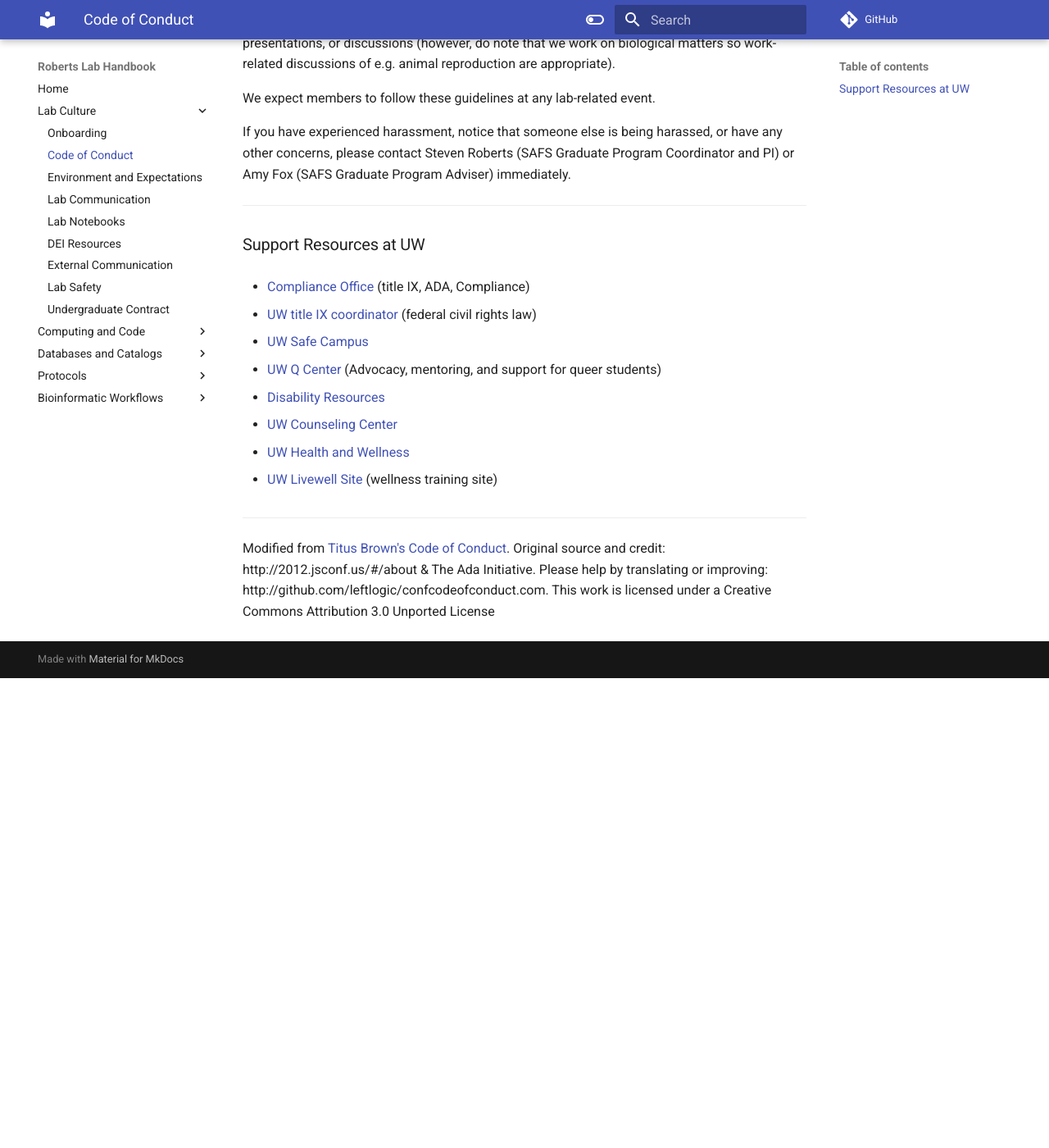
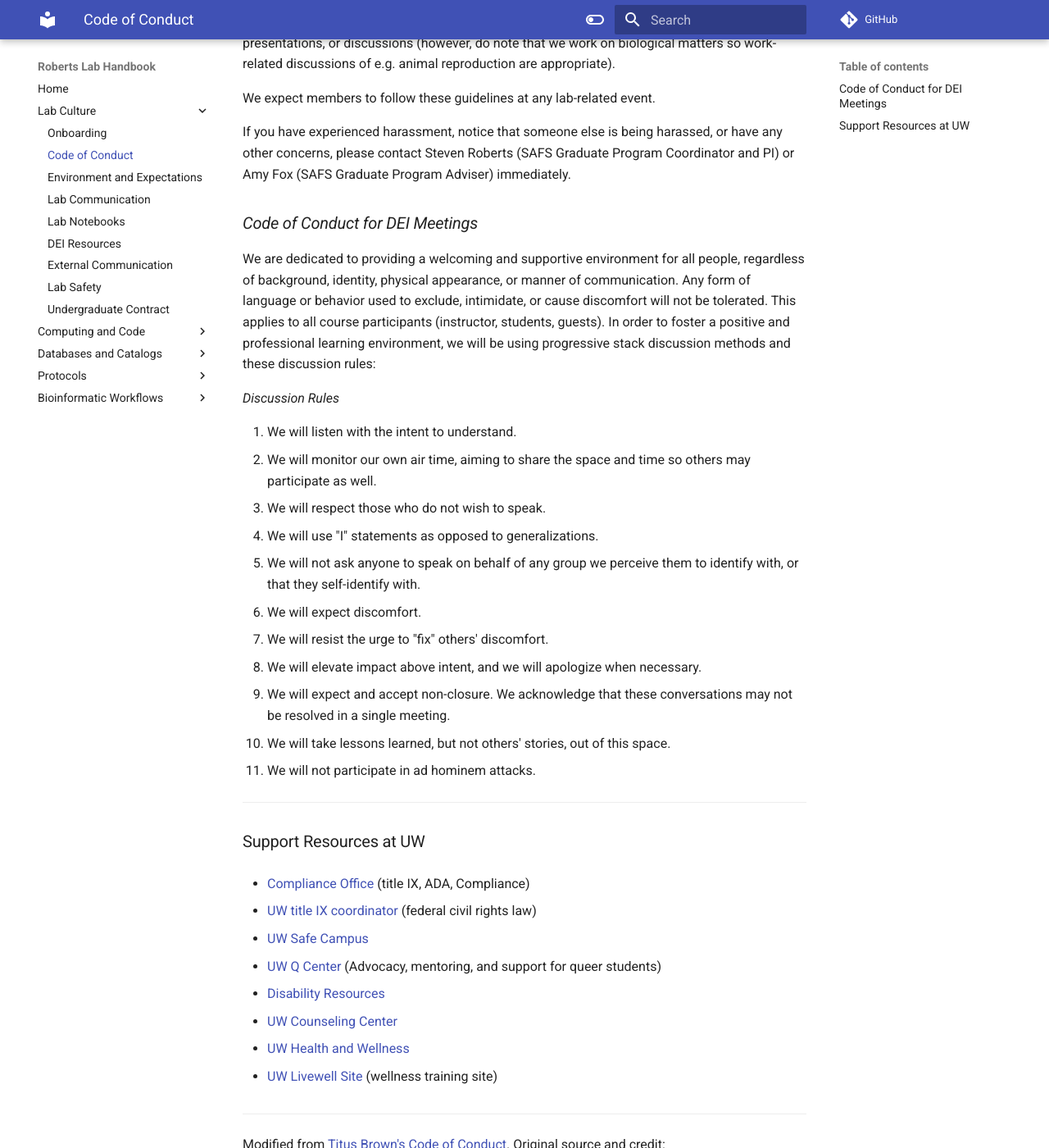
Before and after one commit to RobertsLab/resources, an MkDocs documentation site: the page built from docs/Code-of-Conduct.md, in a window 1280 px wide and 1400 px high, scrolled down 687 px. Shown: the whole window at 82% size. Built offline with MkDocs 1.6.1 and Material for MkDocs 9.7.7, drawn with Linux system fonts in a browser that asks for light colours; comment, search, counter and statistics services are not loaded; before the commit the page ends 1514 px from its top, so only the background shows below that.

Commit message:
Update Code-of-Conduct.md

```diff
--- a/docs/Code-of-Conduct.md
+++ b/docs/Code-of-Conduct.md
@@ -23,6 +23,26 @@
 If you have experienced harassment, notice that someone else is being harassed, or have any other concerns, please contact Steven Roberts  (SAFS Graduate Program Coordinator and PI) or Amy Fox (SAFS Graduate Program Adviser) immediately.
 
 
+### *Code of Conduct for DEI Meetings*
+
+We are dedicated to providing a welcoming and supportive environment for all people, regardless of background, identity, physical appearance, or manner of communication. Any form of language or behavior used to exclude, intimidate, or cause discomfort will not be tolerated. This applies to all course participants (instructor, students, guests). In order to foster a positive and professional learning environment, we will be using progressive stack discussion methods and these discussion rules:
+
+*Discussion Rules*
+
+1.  We will listen with the intent to understand.
+2.  We will monitor our own air time, aiming to share the space and time so others may participate as well.
+3.  We will respect those who do not wish to speak.
+4.  We will use "I" statements as opposed to generalizations.
+5.  We will not ask anyone to speak on behalf of any group we perceive them to identify with, or that they self-identify with.
+6.  We will expect discomfort.
+7.  We will resist the urge to "fix" others' discomfort.
+8.  We will elevate impact above intent, and we will apologize when necessary.
+9.  We will expect and accept non-closure. We acknowledge that these conversations may not be resolved in a single meeting.
+10. We will take lessons learned, but not others' stories, out of this space.
+11. We will not participate in ad hominem attacks.
+
+
+
 ---
 
 ### Support Resources at UW
```
